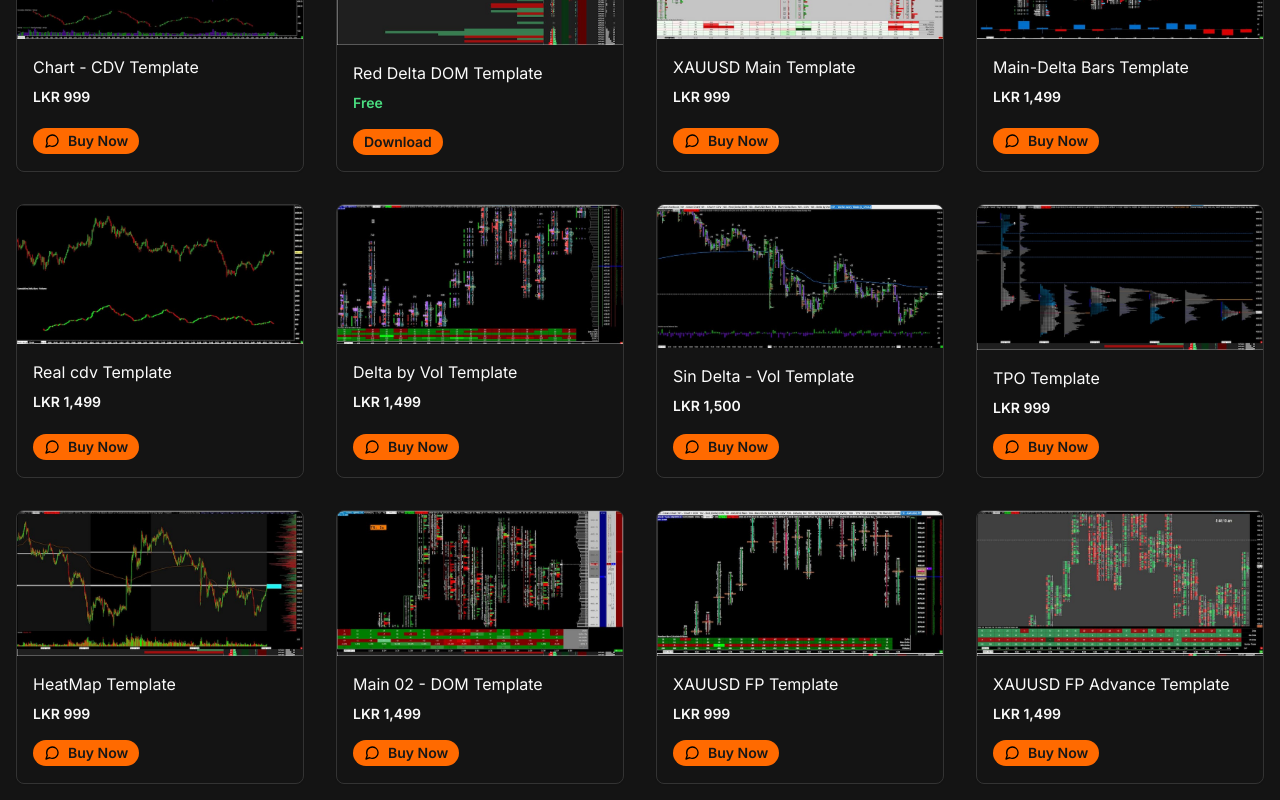
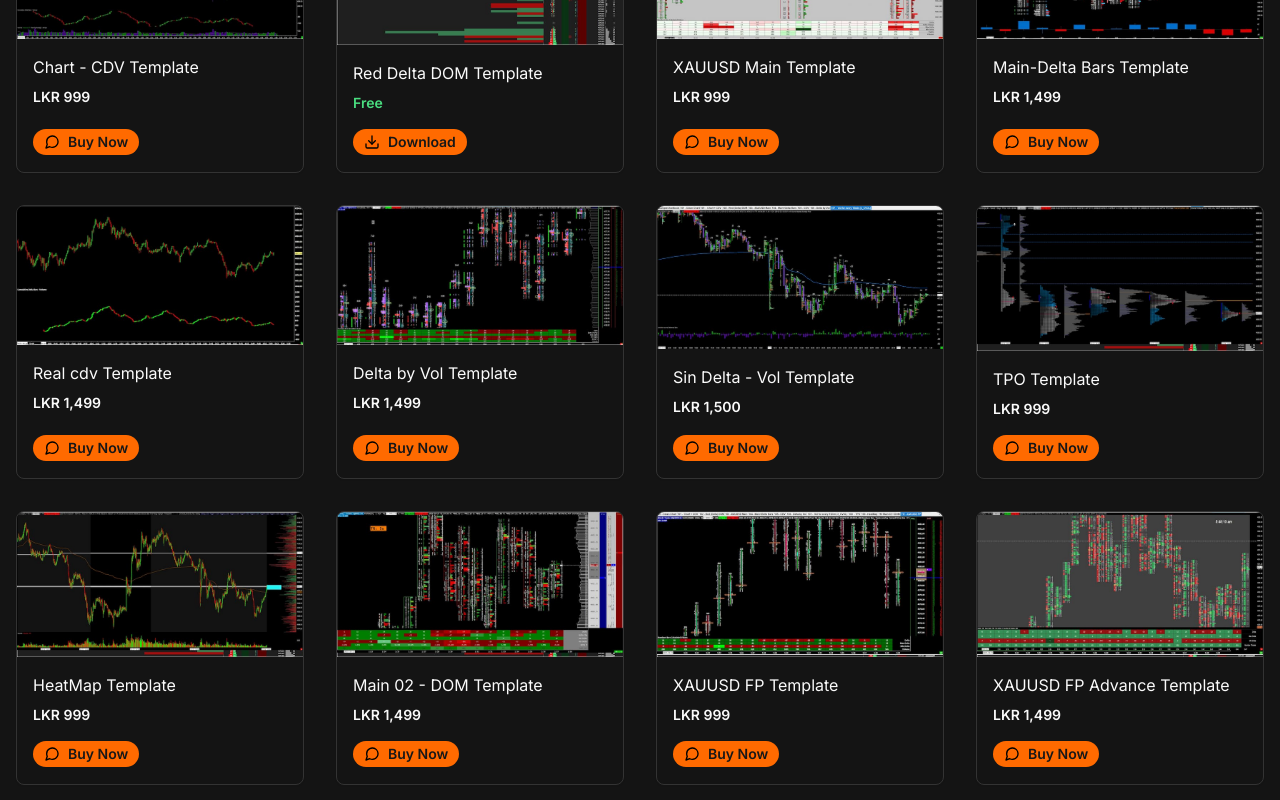
Before and after one commit to samithw/darktweb, a Next.js app: page / in a window 1280 px wide. Shown: the part 4060-4860 px from the top of the page. Built offline with nearby package versions, Linux system fonts and the light colour scheme.

Commit message:
Add a download icon on the download button similar to whatsapp icon

```diff
--- a/src/components/page/template-card.tsx
+++ b/src/components/page/template-card.tsx
@@ -32,6 +32,24 @@ const WhatsAppIcon = () => (
     </svg>
 );
 
+const DownloadIcon = () => (
+    <svg
+        xmlns="http://www.w3.org/2000/svg"
+        width="16"
+        height="16"
+        viewBox="0 0 24 24"
+        fill="none"
+        stroke="black"
+        strokeWidth="2"
+        strokeLinecap="round"
+        strokeLinejoin="round"
+        className="mr-2"
+    >
+        <path d="M21 15v4a2 2 0 0 1-2 2H5a2 2 0 0 1-2-2v-4"></path>
+        <polyline points="7 10 12 15 17 10"></polyline>
+        <line x1="12" y1="15" x2="12" y2="3"></line>
+    </svg>
+);
 
 export default function TemplateCard({
   imageUrl,
@@ -73,7 +91,8 @@ export default function TemplateCard({
           </div>
           <div className="mt-4">
             {isFree ? (
-              <Link href={downloadUrl || '#'} download className={cn(badgeVariants({ variant: 'default' }), 'text-sm')}>
+              <Link href={downloadUrl || '#'} download className={cn(badgeVariants({ variant: 'default' }), 'text-sm inline-flex items-center')}>
+                <DownloadIcon />
                 Download
               </Link>
             ) : (
```
